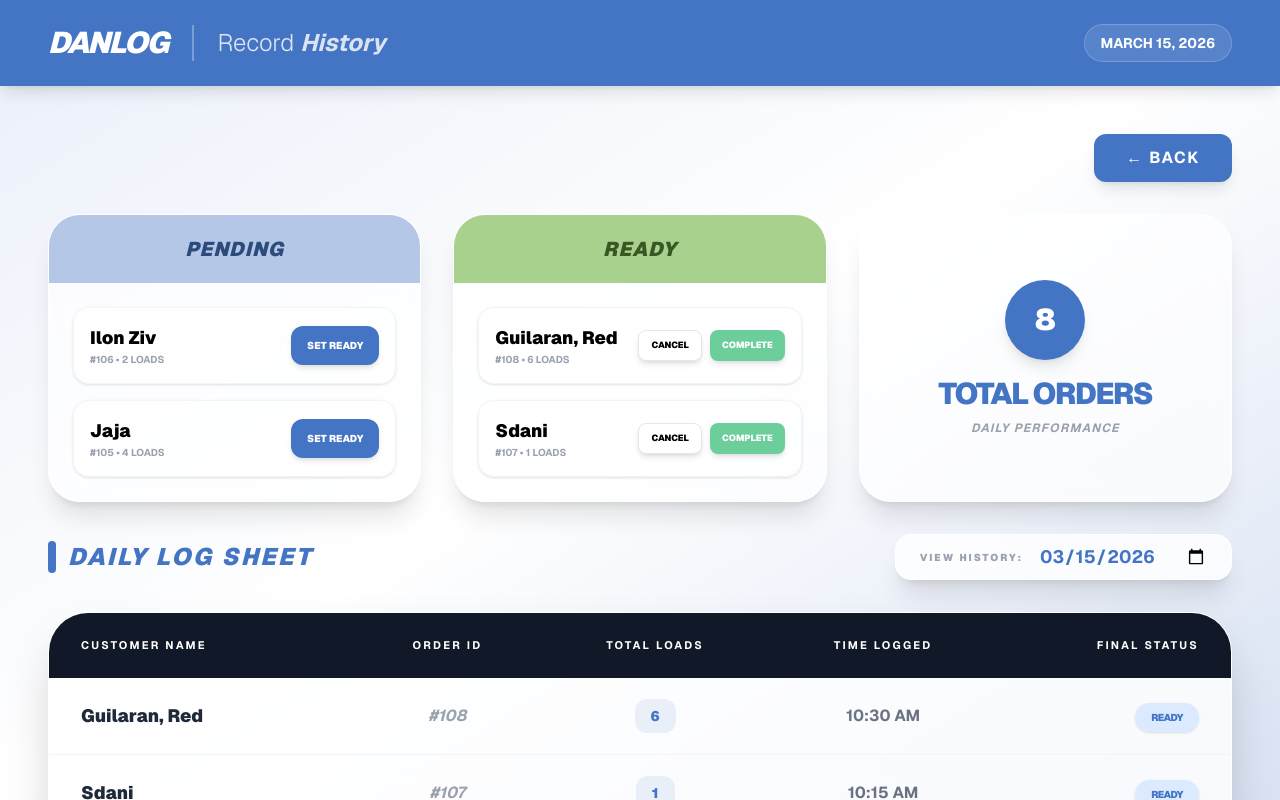
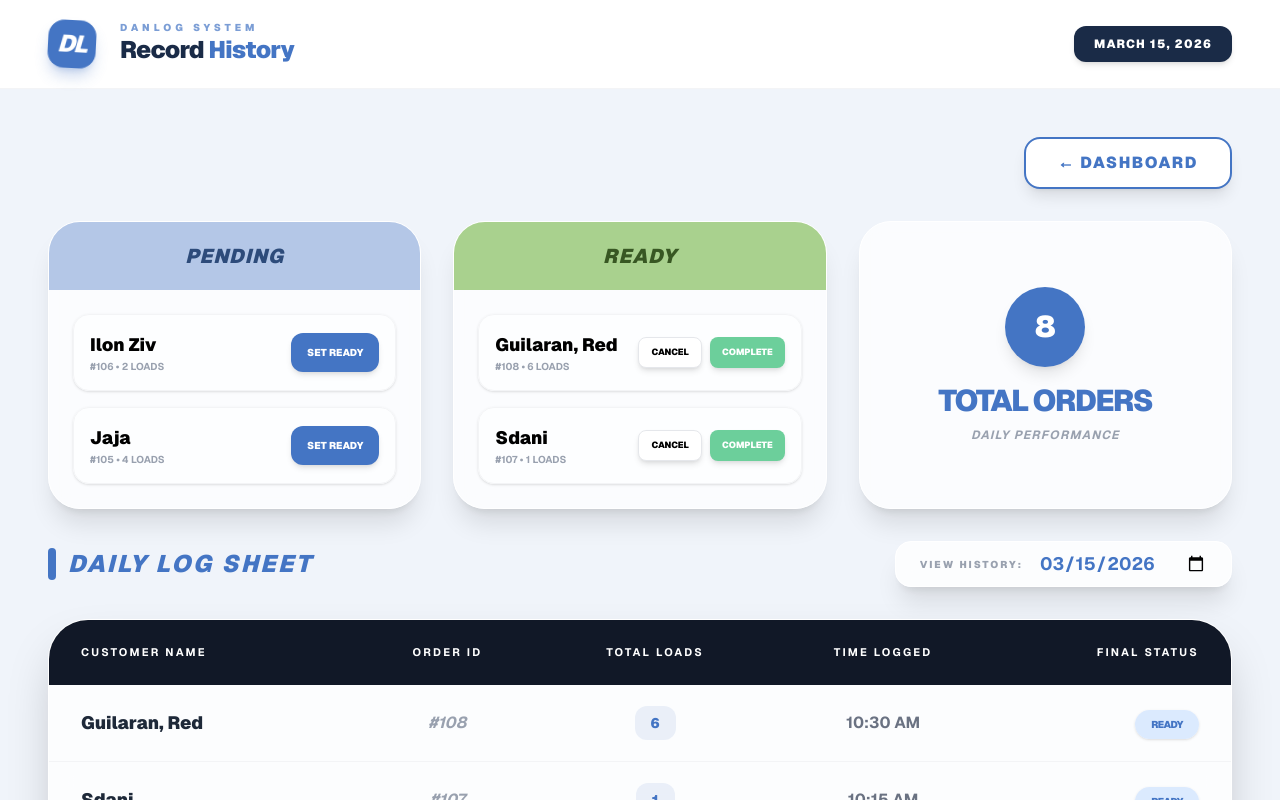
Before and after one commit to Shusky0o/Final-Proj, a Next.js app in the folder project-danlog/: page /records in a window 1280 px wide. Built offline with nearby package versions, Linux system fonts and the light colour scheme.

Commit message:
style: record log page

```diff
--- a/project-danlog/src/app/records/page.tsx
+++ b/project-danlog/src/app/records/page.tsx
@@ -17,17 +17,25 @@ export default function RecordsPage() {
   ];
 
   return (
-    <main className="h-screen overflow-hidden bg-gradient-to-br from-[#EAEFF9] via-[#FFFFFF] to-[#D9E2F3] flex flex-col font-sans text-black relative">
+    <main className="h-screen overflow-hidden bg-[#F0F4FA] flex flex-col font-sans text-black relative">
 
-      {/* 1. HEADER (Date back to the right) */}
-      <header className="sticky top-0 z-50 bg-[#4475C4] text-white px-12 py-6 flex items-center justify-between w-full shadow-lg">
-        <div className="flex items-center">
-          <h1 className="text-3xl font-black italic border-r-2 border-white/30 pr-6 mr-6 tracking-tighter uppercase">DANLOG</h1>
-          <span className="text-2xl font-light opacity-80">Record <span className="font-bold italic">History</span></span>
+      {/* 1. UPDATED HEADER - CLEAN WHITE STYLE (Matching Main Page) */}
+      <header className="z-[100] bg-white px-12 py-5 flex items-center justify-between w-full border-b border-gray-100 sticky top-0">
+        <div className="flex items-center gap-6">
+          <Link href="/">
+            <div className="bg-[#4475C4] text-white w-12 h-12 flex items-center justify-center rounded-2xl shadow-lg shadow-[#4475C4]/30 rotate-3 hover:rotate-0 transition-transform cursor-pointer">
+              <h1 className="text-2xl font-black italic tracking-tighter uppercase leading-none">DL</h1>
+            </div>
+          </Link>
+          <div className="flex flex-col">
+            <h1 className="text-[10px] font-black tracking-[0.4em] text-[#4475C4] uppercase leading-tight opacity-70">Danlog System</h1>
+            <div className="flex items-center gap-2">
+              <span className="text-2xl font-black text-[#1A2B47] tracking-tight">Record <span className="text-[#4475C4]">History</span></span>
+            </div>
+          </div>
         </div>
 
-        {/* DATE BACK ON TOP RIGHT */}
-        <div className="bg-white/10 px-4 py-2 rounded-full border border-white/20 text-sm font-bold uppercase">
+        <div className="bg-[#1A2B47] text-white px-5 py-2.5 rounded-xl text-xs font-black uppercase tracking-widest shadow-md">
           MARCH 15, 2026
         </div>
       </header>
@@ -35,16 +43,16 @@ export default function RecordsPage() {
       {/* 2. SCROLLABLE CONTENT AREA */}
       <div className="flex-1 overflow-y-auto p-12 custom-scrollbar space-y-8">
 
-        {/* BACK BUTTON ROW (Aligned Right, Below Header) */}
+        {/* UPDATED BACK BUTTON - BOLD AND MINIMAL */}
         <div className="max-w-[1700px] mx-auto w-full flex justify-end">
           <Link href="/">
-            <button className="bg-[#4475C4] text-white px-8 py-3 rounded-xl font-bold uppercase tracking-widest hover:bg-[#3A5FA5] transition-all shadow-lg hover:shadow-xl">
-              ← Back
+            <button className="bg-white border-2 border-[#4475C4] text-[#4475C4] px-8 py-3 rounded-2xl font-[1000] uppercase tracking-widest hover:bg-[#4475C4] hover:text-white transition-all shadow-lg active:scale-95">
+              ← Dashboard
             </button>
           </Link>
         </div>
 
-        {/* Status Boards */}
+        {/* Status Boards (Original Structure) */}
         <div className="max-w-[1700px] mx-auto w-full grid grid-cols-1 md:grid-cols-3 gap-8">
 
           {/* PENDING */}
@@ -96,7 +104,7 @@ export default function RecordsPage() {
           </div>
         </div>
 
-        {/* DAILY TABLE */}
+        {/* DAILY TABLE (Original Structure) */}
         <div className="max-w-[1700px] mx-auto w-full pb-20">
           <div className="flex items-center justify-between mb-8">
             <div className="flex items-center gap-3">
```
